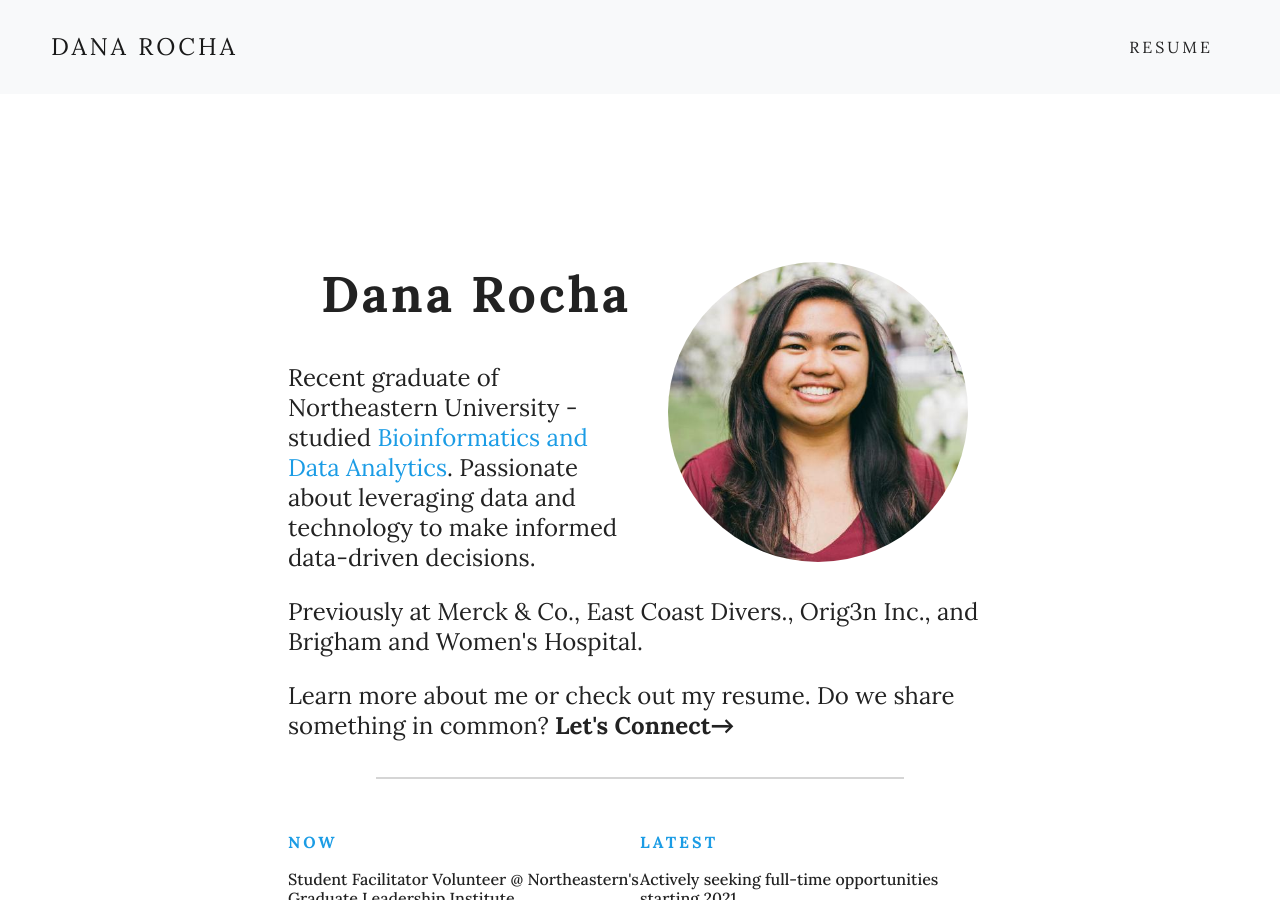
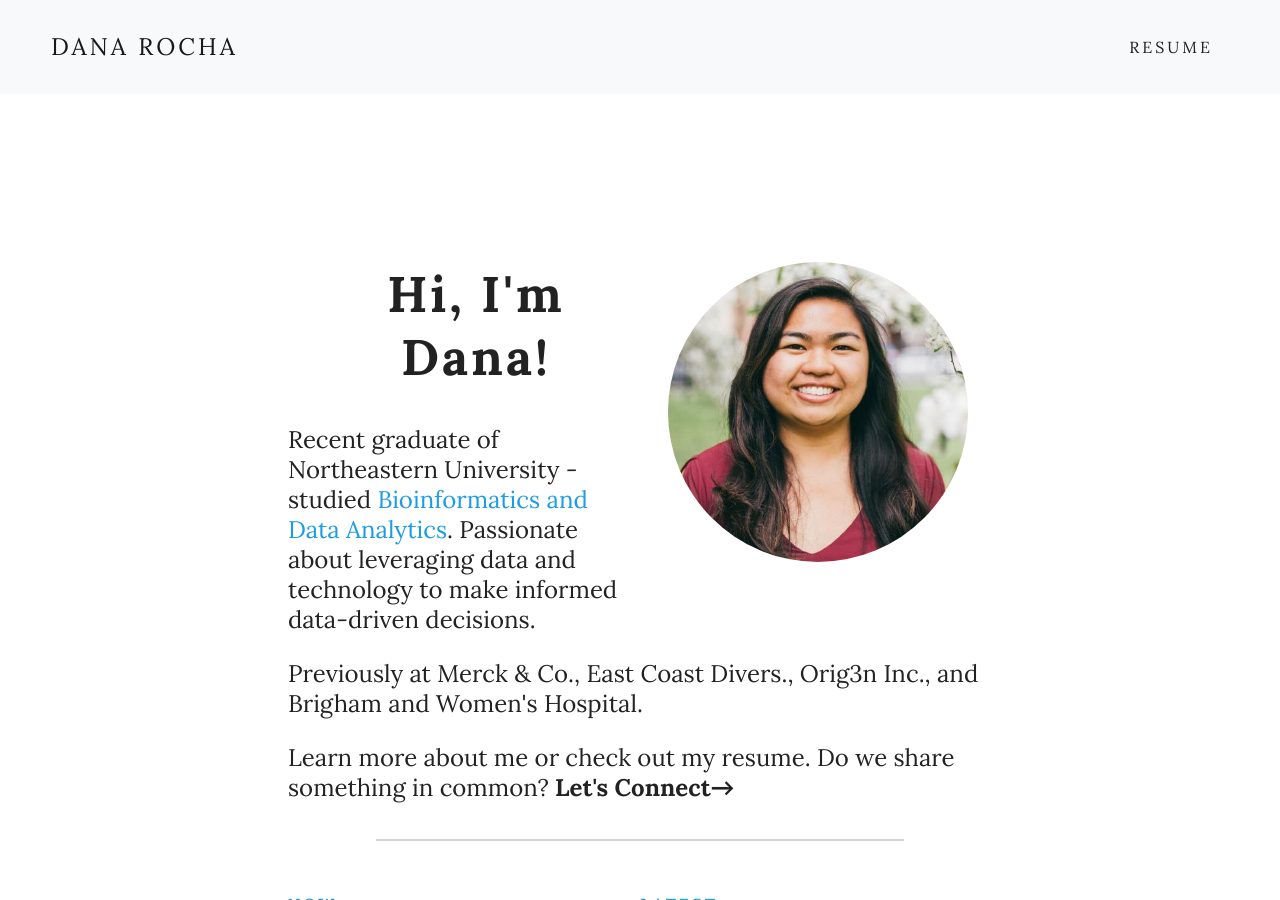
Before and after one commit to dana-rocha/dana-rocha.github.io, a Jekyll site: the page built from index.html, in a window 1280 px wide and 900 px high. Built offline with Jekyll 4.4.1, drawn with Linux system fonts in a browser that asks for light colours; nearby versions of some CDN libraries.

Commit message:
Moved resume back and updated main page

```diff
--- a/index.html
+++ b/index.html
@@ -7,7 +7,7 @@ title: Dana Rocha
 <div class="row text-center">
   <div class="welcome">
     <img class="profile-pic avatar" src="../media/github.jpg" alt="Profile Picture">
-      <h1><strong>Dana Rocha<strong></h1>
+      <h1><strong>Hi, I'm Dana!<strong></h1>
       <h4>Recent graduate of Northeastern University - studied <span style="color: #1B9CE5;">Bioinformatics and Data Analytics</span>.
         Passionate about leveraging data and technology to make informed data-driven decisions.
       </h4>
@@ -29,8 +29,8 @@ title: Dana Rocha
   <br>
   <div class="column col-lg-6">
   <h6 class="update-section"><strong> LATEST </strong></h6>
-   <h6 class="updates"> Actively seeking full-time opportunities starting 2021 </h6>
-   <h6 class="updates"> Participating in my first hackathon, Pearl Hacks, @ UNC Chapel Hill! </h6>
+    <h6 class="updates"> Actively seeking full-time opportunities starting 2021 </h6>
+    <h6 class="updates"> Participating in my first hackathon, Pearl Hacks, @ UNC Chapel Hill! </h6>
   </div>
 </div>
 
```
